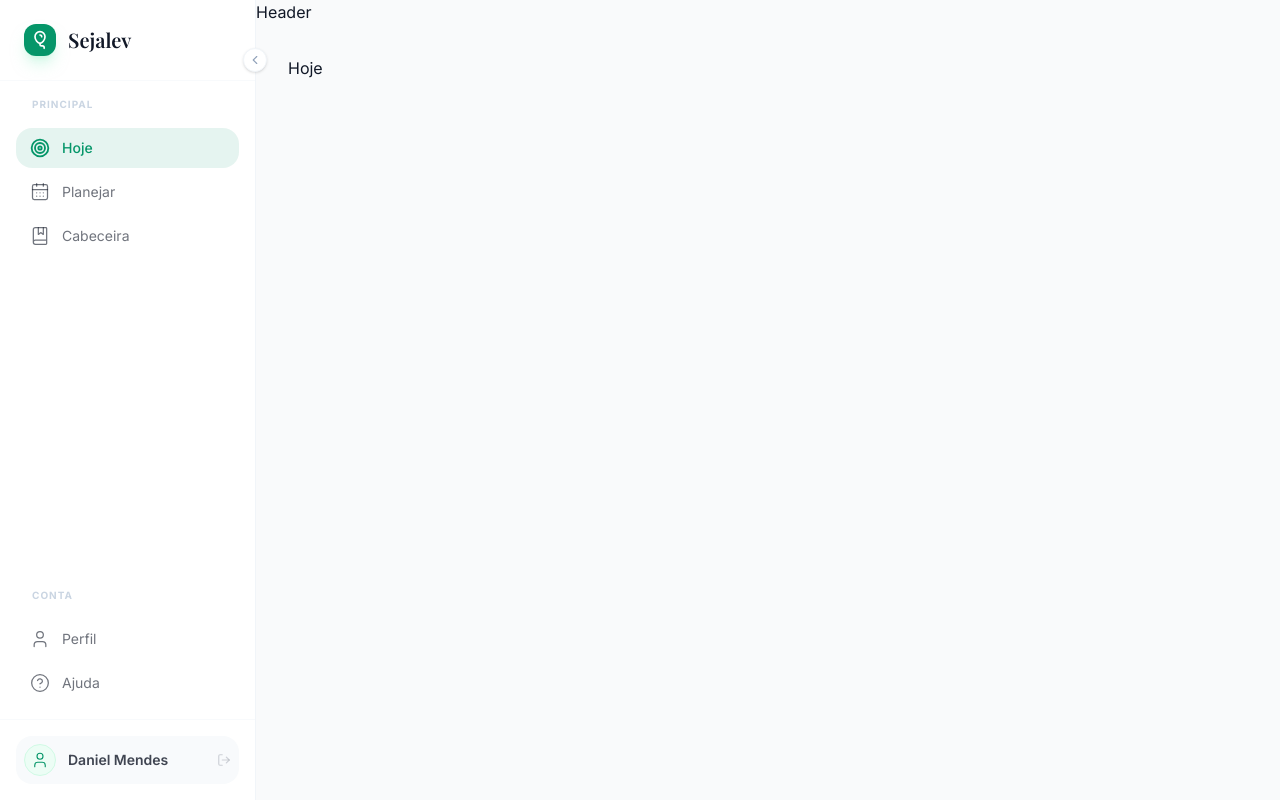
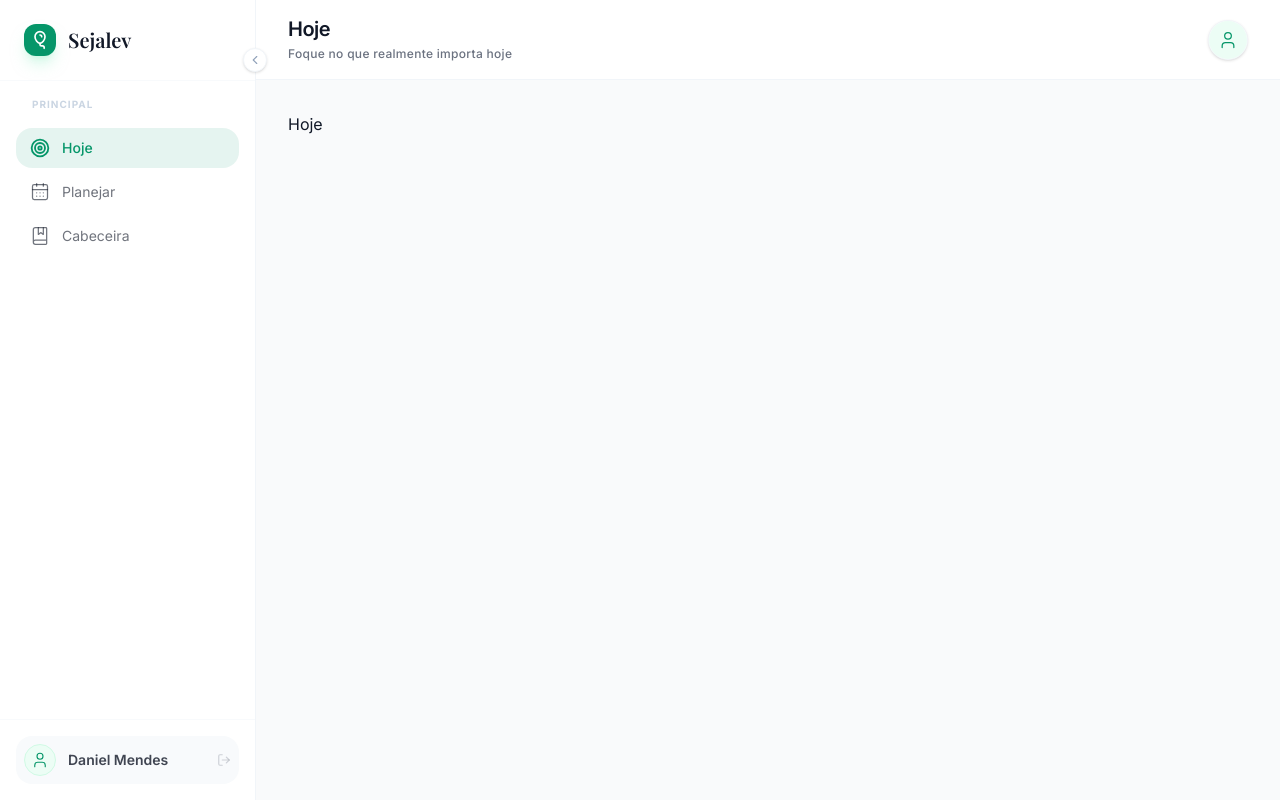
Before and after one commit to daniel-barbosaa/sejalev-frontend, a React (Vite) app: page /hoje in a window 1280 px wide. Built offline with nearby package versions, Linux system fonts and the light colour scheme; a web font is replaced by a local one.

Commit message:
feat(header): creates a header

```diff
--- /dev/null
+++ b/src/view/components/header.tsx
@@ -0,0 +1,29 @@
+import { User } from "lucide-react";
+
+interface HeaderProps {
+  title: string;
+  subtitle?: string;
+}
+
+export function Header({ title, subtitle }: HeaderProps) {
+  return (
+    <header className="bg-background/80 flex h-14 items-center gap-8 border-b border-slate-100 px-8 py-3 md:h-20 md:bg-white md:px-8">
+      <div className="flex-1">
+        <h1 className="text-foreground text-lg leading-tight font-semibold tracking-tight md:text-xl">
+          {title}
+        </h1>
+        {subtitle && (
+          <p className="text-muted-foreground mt-1 hidden text-xs font-medium tracking-wide md:block">
+            {subtitle}
+          </p>
+        )}
+      </div>
+
+      <button className="group h-8 w-8 justify-center overflow-hidden rounded-full border border-slate-100 bg-white shadow-sm transition-all hover:shadow-md md:size-10">
+        <div className="flex h-full w-full items-center justify-center bg-emerald-50 transition-colors group-hover:bg-emerald-100">
+          <User className="text-primary stroke-[1.5px] md:size-5" />
+        </div>
+      </button>
+    </header>
+  );
+}
--- a/src/view/components/sidebar.tsx
+++ b/src/view/components/sidebar.tsx
@@ -4,7 +4,6 @@ import {
   CalendarDays,
   ChevronLeft,
   ChevronRight,
-  HelpCircle,
   LogOut,
   Target,
   User,
@@ -42,21 +41,6 @@ export function Sidebar({ activePage }: SidebarProps) {
       label: "Cabeceira",
       icon: BookMarked,
       path: "/cabeceira",
-    },
-  ];
-
-  const systemItems = [
-    {
-      id: "profile",
-      label: "Perfil",
-      icon: User,
-      path: "/perfil",
-    },
-    {
-      id: "help",
-      label: "Ajuda",
-      icon: HelpCircle,
-      path: "/ajuda",
     },
   ];
 
@@ -149,21 +133,6 @@ export function Sidebar({ activePage }: SidebarProps) {
           </AnimatePresence>
           <ul className="space-y-1">{renderNavItems(mainItems)}</ul>
         </nav>
-
-        <nav className="mt-8">
-          <AnimatePresence>
-            {!isCollapsed && (
-              <motion.p
-                initial={{ opacity: 0 }}
-                animate={{ opacity: 1 }}
-                className="mb-4 px-4 text-[10px] font-bold tracking-widest text-slate-300 uppercase"
-              >
-                Conta
-              </motion.p>
-            )}
-          </AnimatePresence>
-          <ul className="space-y-1">{renderNavItems(systemItems)}</ul>
-        </nav>
       </div>
 
       <div className="overflow-hidden border-t border-slate-50 p-4">
--- a/src/view/layouts/private-layout.tsx
+++ b/src/view/layouts/private-layout.tsx
@@ -1,14 +1,43 @@
 import { Outlet } from "react-router-dom";
 
+import { Header } from "../components/header";
 import { Sidebar } from "../components/sidebar";
 
 export function PrivateLayout() {
+  const path = location.pathname.split("/")[1];
+
+  const getPageTitle = (activePage: string) => {
+    switch (activePage) {
+      case "hoje":
+        return "Hoje";
+      case "planejar":
+        return "Planejar";
+      case "cabeceira":
+        return "Cabeceira";
+      default:
+        return "Hoje";
+    }
+  };
+
+  const getPageSubtitle = (activePage: string) => {
+    switch (activePage) {
+      case "hoje":
+        return "Foque no que realmente importa hoje";
+      case "planejar":
+        return "Planeje com calma, execute com foco";
+      case "cabeceira":
+        return "Sua leitura atual, no seu ritmo";
+      default:
+        return "";
+    }
+  };
+
   return (
     <div className="bg-background relative flex h-screen overflow-hidden">
       <Sidebar activePage={"today"} />
 
       <div className="flex min-w-0 flex-1 flex-col pb-20 md:pb-0">
-        <div>Header</div>
+        <Header title={getPageTitle(path)} subtitle={getPageSubtitle(path)} />
 
         <main className="flex-1 overflow-auto">
           <div className="mx-auto max-w-7xl p-4 sm:p-6 lg:p-8">
```
